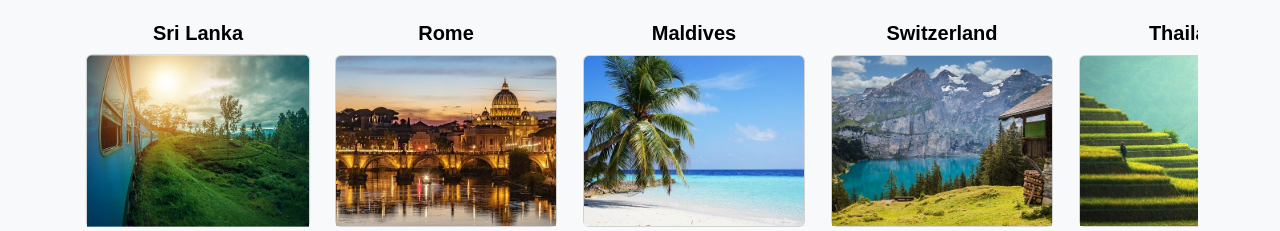
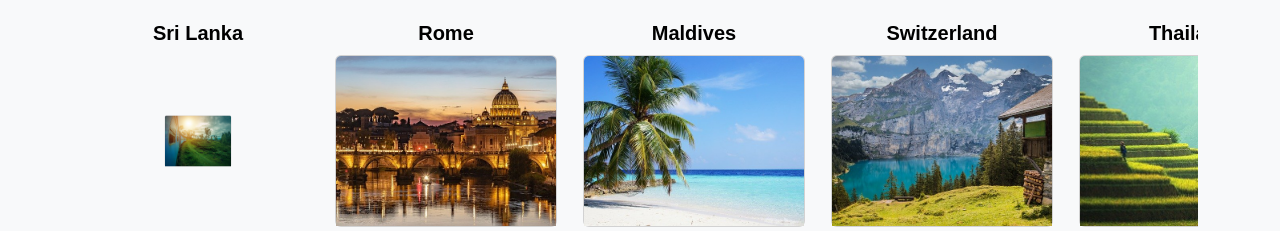
Before and after one commit to ChaliniKK/Jay-Travel-0026, a plain HTML site: page index.html in a window 1280 px wide. In both pictures the pointer is over the element 198 px from the left and 709 px from the top of the page. Shown: the part 569-800 px from the top of the page. Drawn offline with nearby package versions, Linux system fonts and the light colour scheme.

Commit message:
Add files via upload

```diff
--- a/styles.css
+++ b/styles.css
@@ -53,7 +53,7 @@ body {
 }
 
 #top-destinations .card:hover {
-    transform: scale(1.01);
+    transform: scale(0.30);
 }
 
 #top-destinations .destination-image {
```
